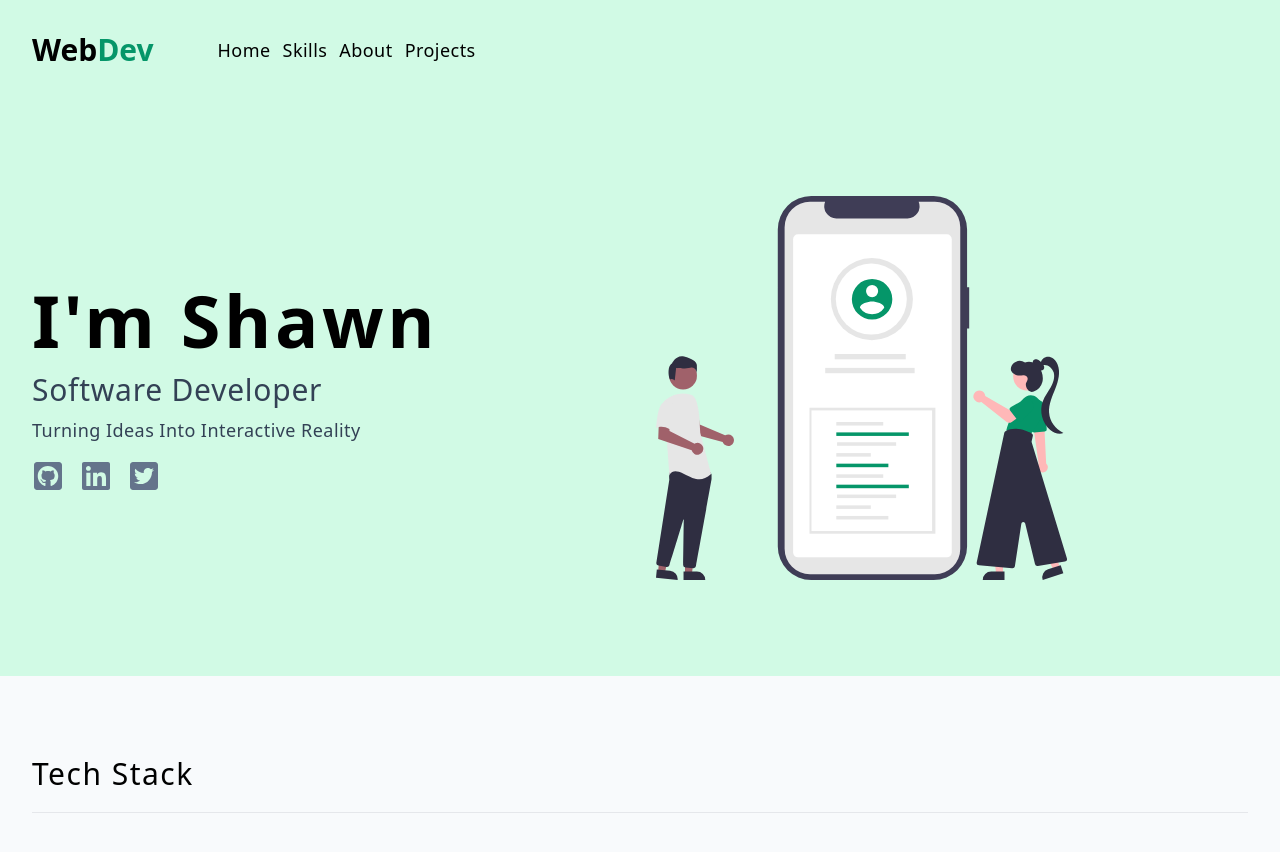
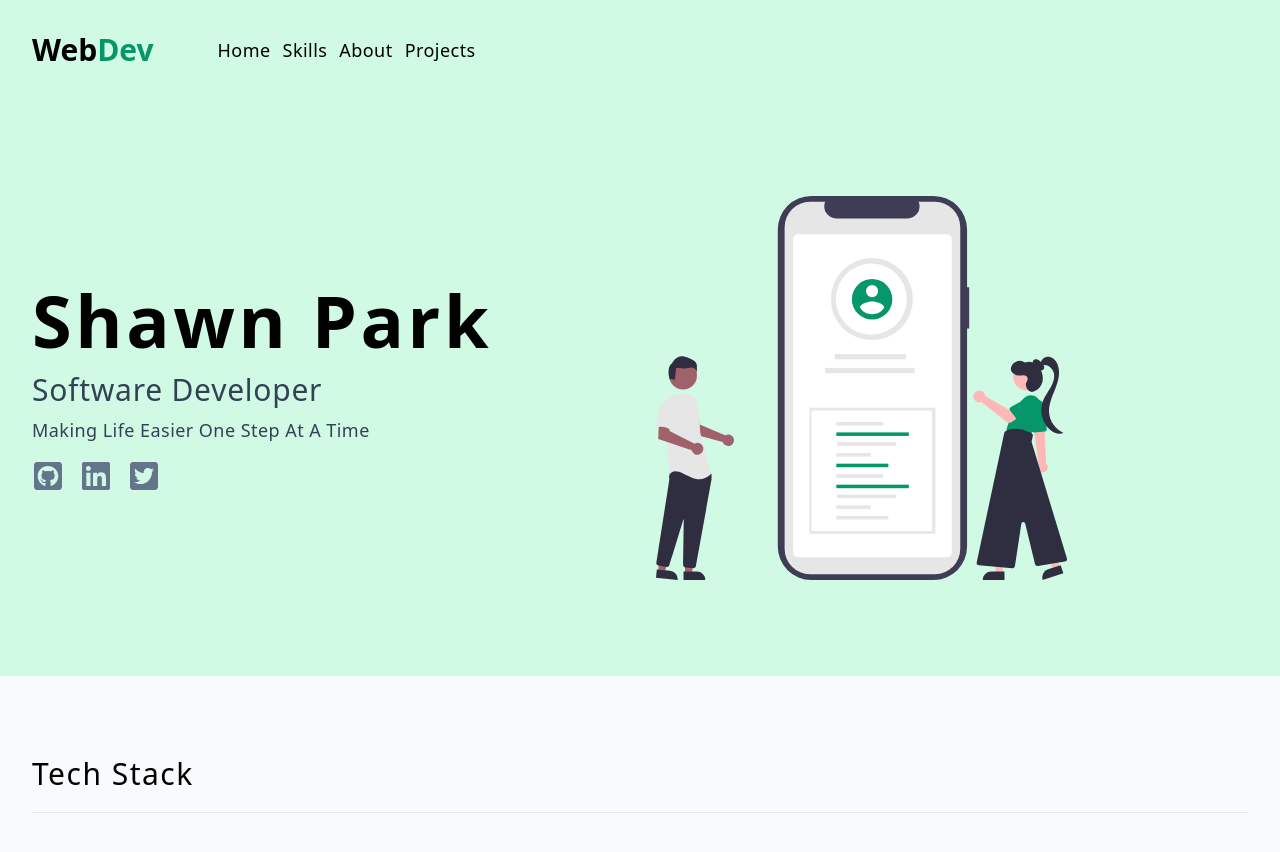
Before and after one commit to sptres/Tailwind-Portfolio, a React (Vite) app: page / in a window 1280 px wide. Shown: the top 852 px of the page. Built offline with nearby package versions, Linux system fonts and the light colour scheme.

Commit message:
text change

```diff
--- a/src/components/Hero.jsx
+++ b/src/components/Hero.jsx
@@ -6,18 +6,18 @@ const Hero = () => {
     <div className="bg-emerald-100 py-24">
       <div className="align-element grid md:grid-cols-2 items-center gap-8">
         <article>
-          <h1 className="text-7xl font-bold tracking-wider">I'm Shawn</h1>
+          <h1 className="text-7xl font-bold tracking-wider">Shawn Park</h1>
           <p className="mt-4 text-3xl text-slate-700 capitalize tracking-wide">
             Software Developer
           </p>
           <p className="mt-2 text-lg text-slate-700 capitalize tracking-wide">
-            turning ideas into interactive reality
+            making life easier one step at a time
           </p>
           <div className="flex gap-x-4 mt-4">
-            <a href="#">
+            <a href="https://github.com/sptres">
               <FaGithubSquare className="h-8 w-8 text-slate-500 hover:text-black duration-300" />
             </a>
-            <a href="#">
+            <a href="https://www.linkedin.com/in/seunghyukpark/">
               <FaLinkedin className="h-8 w-8 text-slate-500 hover:text-black duration-300" />
             </a>
             <a href="#">
```
